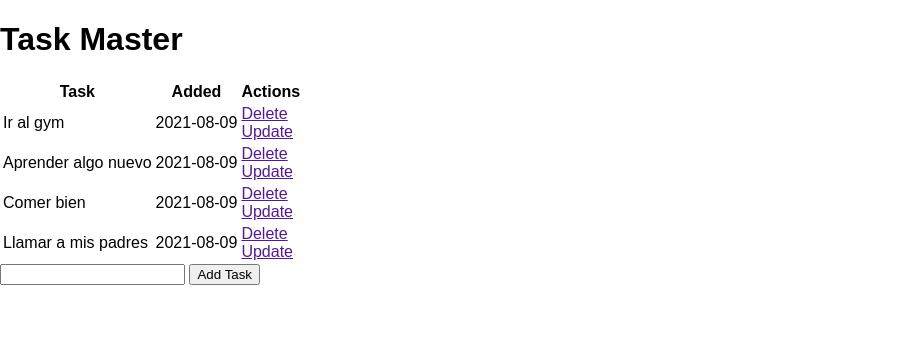
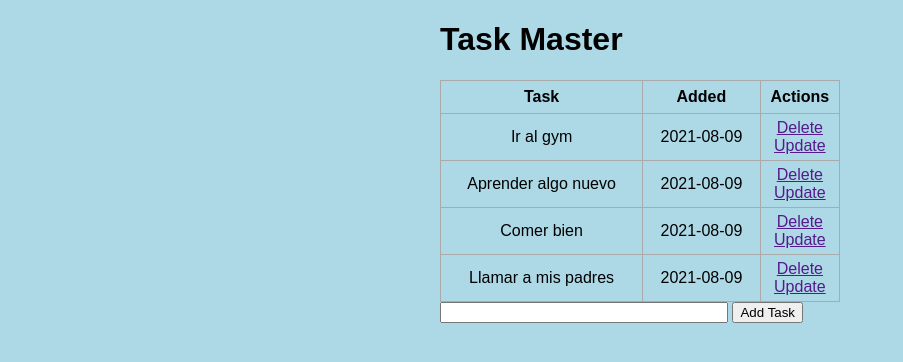
Before and after one commit to IdenTiclla/tasks-flask-app, a Flask app: page / in a window 1280 px wide. Shown: the top 362 px of the page, without its empty margins (0-903 px from the left). Run offline with Flask 2, Linux system fonts and the light colour scheme; data comes from the database, SQL or seed files in the repository.

Commit message:
improving styles

```diff
--- a/static/css/main.css
+++ b/static/css/main.css
@@ -1,4 +1,36 @@
-body {
+body, html {
     margin: 0;
     font-family: sans-serif;
+    background-color: lightblue;
 }
+
+.content {
+    margin: 0 auto;
+    width: 400px;
+}
+
+table, td, th {
+    border: 1px solid #aaa;
+}
+
+table {
+    border-collapse: collapse;
+    width: 100%;
+}
+
+th {
+    height: 30px;
+}
+
+td {
+    text-align: center;
+    padding: 5px;
+}
+
+.form {
+    margin-top: 20px;
+}
+
+#content {
+    width: 70%;
+}
```
